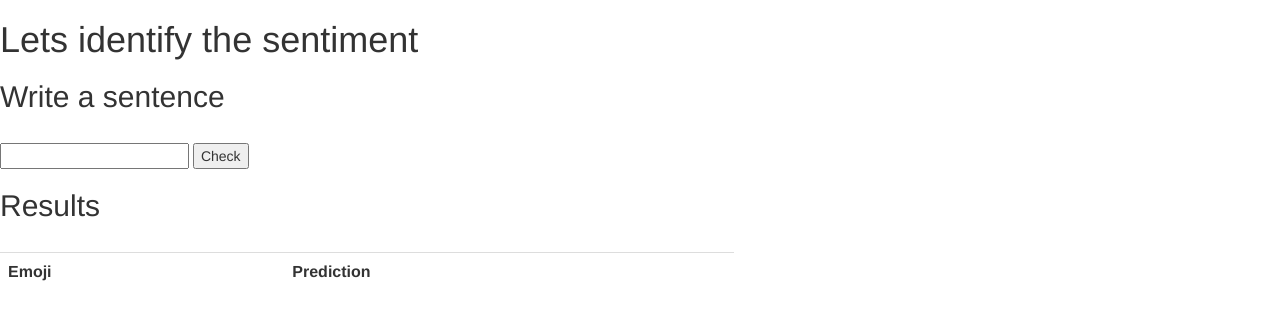
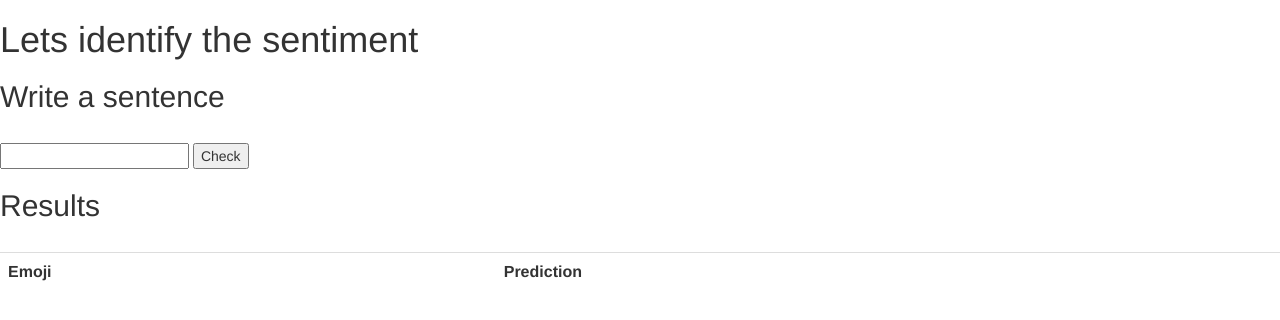
Before and after one commit to Thanatoz-1/Major-projects, a Flask app: template sentiment_analysis/api/templates/index.html in a window 1280 px wide. Shown: the top 320 px of the page. Run offline with Flask 2, Linux system fonts and the light colour scheme; the template is opened without the code that fills it, so the values that code supplies are empty; parts of the project's set-up code (start-up, migrations or seed data) failed here and were passed over; some libraries are stand-ins or nearby versions.

Commit message:
Updated the sentiment analysis application layout

```diff
--- a/sentiment_analysis/api/app.py
+++ b/sentiment_analysis/api/app.py
@@ -102,7 +102,7 @@ def upload_file():
         print("--- %s seconds ---" % str (time.time() - start_time))
         label = 'https://hotemoji.com/images/dl/9/grin-emoji-by-twitter.png' if result>0.5 else 'https://hotemoji.com/images/dl/x/sad-emoji-by-twitter.png'
         res='Happy' if result>0.5 else "Sad"
-        return render_template('template.html', label=res, imagesource=label)
+        return render_template('template.html', label=res, imagesource=label, sentence=file)
 
 from flask import send_from_directory
 
--- a/sentiment_analysis/api/templates/index.html
+++ b/sentiment_analysis/api/templates/index.html
@@ -3,9 +3,12 @@
 <!-- stylesheets -->
 <link href="//maxcdn.bootstrapcdn.com/bootswatch/3.2.0/yeti/bootstrap.min.css" rel="stylesheet" media="screen">
 <link href="{{ url_for('static', filename='main.css') }}" rel="stylesheet">
-<div class="row">
+<!-- <div class="row"> -->
 
-  <div class="col-md-7">
+  <div class="row h-50">
+    <div class="col-md-12 h-100 d-table align-items-center justify-content-center">
+      <div class="card card-block d-table-cell align-middle">
+
         <h1>Lets identify the sentiment</h1>
         <h2>Write a sentence</h2>
         <br>
@@ -25,8 +28,11 @@
             {% block content %}{% endblock %}
           </tr>
         </table>
+
+      </div>
+    </div>
   </div>
 
-</div>
+  <!-- </div> -->
 
   </html>
--- a/sentiment_analysis/api/templates/template.html
+++ b/sentiment_analysis/api/templates/template.html
@@ -1,5 +1,6 @@
 {% extends "index.html" %}
 {% block content %}
+<h3>{{sentence}}</h3>
 <th>
 <img width="400px" height="400px" src="{{imagesource}}" />
 </th>
```
Lines whose indentation alone changed are shown as unchanged.
